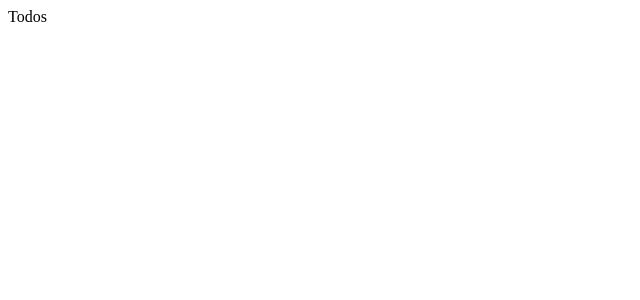
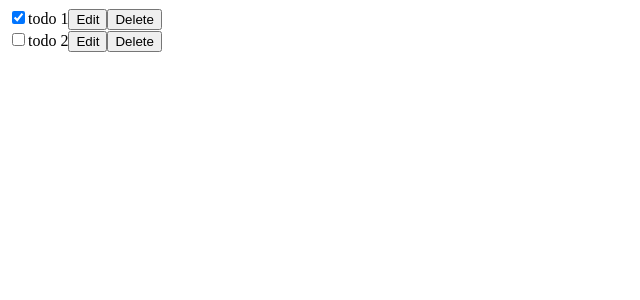
Before and after one commit to Akashkr28/react_todo, a React (Vite) app: page / in a window 1280 px wide. Shown: the top 300 px of the page, without its empty margins (0-640 px from the left). Built offline with nearby package versions, Linux system fonts and the light colour scheme.

Commit message:
small error fixed

```diff
--- a/src/App.jsx
+++ b/src/App.jsx
@@ -1,9 +1,17 @@
 import './App.css'
+import TodoList from './component/TodoList/TodoList'
 
 function App() {
 
+  const todos = [
+    {id: 1, text: 'todo 1', isFinished: true},
+    {id: 2, text: 'todo 2', isFinished: false},
+  ]
+
   return (
-    <>Todos</>
+    <>
+    <TodoList todos={todos}/>
+    </>
   )
 }
 
--- /dev/null
+++ b/src/component/Todo/Todo.jsx
@@ -0,0 +1,12 @@
+function Todo({ text, isFinished }) {
+
+    return(
+        <div>
+            <input type="checkbox" checked={isFinished} />
+            <span>{text}</span>
+            <button>Edit</button>
+            <button>Delete</button>
+        </div>
+    );
+}
+export default Todo;
--- /dev/null
+++ b/src/component/TodoList/TodoList.jsx
@@ -0,0 +1,15 @@
+import Todo from "../Todo/Todo"
+
+function TodoList ( { todos } ) {
+    return(
+        todos && todos.map(
+            (todo) => <Todo
+                        key={todo.id}
+                        text={todo.text}
+                        isFinished={todo.isFinished}
+                    />)
+    )
+
+}
+
+export default TodoList
--- a/src/main.jsx
+++ b/src/main.jsx
@@ -1,8 +1,8 @@
 
-import { createRoot } from 'react-dom/client'
+import ReactDOM from 'react-dom/client'
 import App from './App.jsx'
 import './index.css'
 
-createRoot(document.getElementById('root')).render(
+ReactDOM.createRoot(document.getElementById('root')).render(
     <App />
 )
```
Also changed, not shown: src/component/TodoList/TodoList.css (added).
